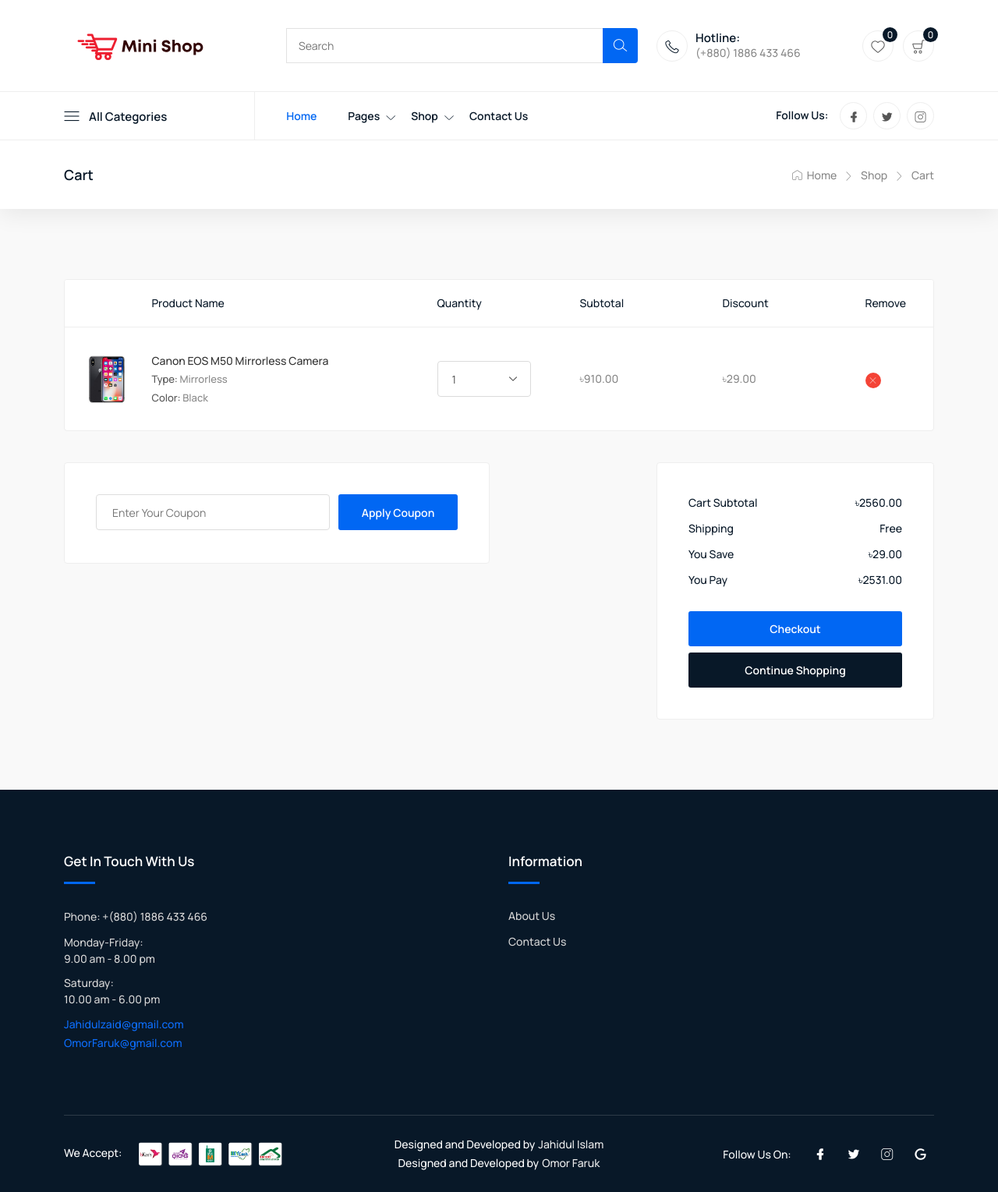
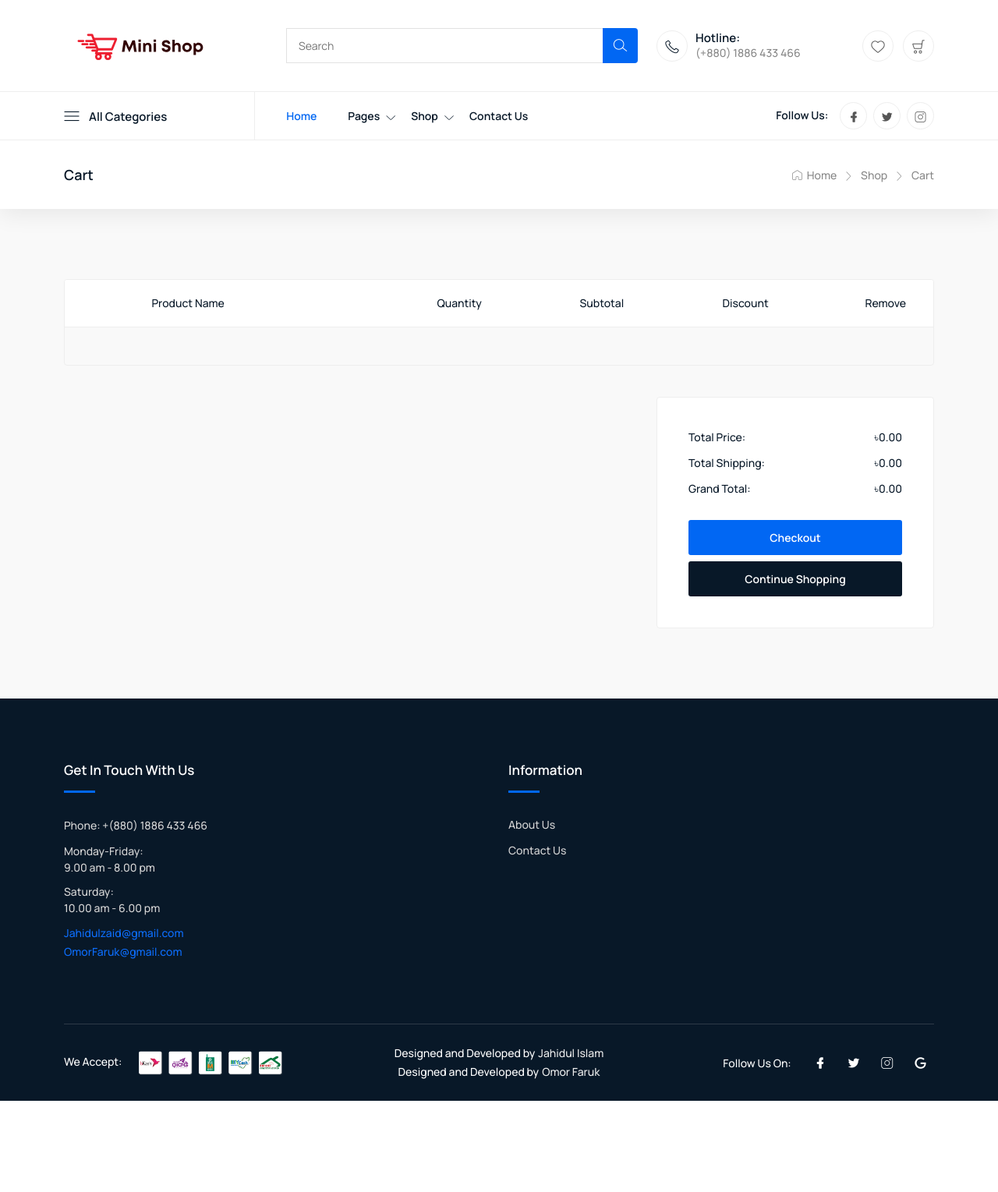
Before and after one commit to jahidulzaid/Shop, a PHP site: page /cart.php in a window 1280 px wide. Shown: the whole page at 78% size. After the commit the page ends 1412 px from the top, so only its background shows below. Run offline with PHP 8.4, Linux system fonts and the light colour scheme; tables that the repository leaves empty hold one stand-in row (values such as "Sample post").

Commit message:
Final touch before submission

```diff
--- a/about-us.php
+++ b/about-us.php
@@ -22,6 +22,7 @@
   <body>
 
   <?php
+    include 'db_connect.php';
     include 'header.php';
   ?>
 
--- a/add_product.php
+++ b/add_product.php
@@ -77,7 +77,10 @@ $conn->close();
 
 <body>
 
-    <?php include 'header.php'; ?>
+<?php
+    include 'db_connect.php';
+    include 'header.php';
+  ?>
 
     <div class="container mt-4">
         <h1 class="text-center mb-4">Add New Product</h1>
--- a/cart.php
+++ b/cart.php
@@ -72,48 +72,86 @@ include 'db_connect.php';
             </div>
           </div>
 
+          <div class="container mt-5">
+
+
+            <?php if (!empty($_SESSION['cart']))
+
+
+
+
+            ?>
+
+<?php
+if (isset($_GET['id'])) {
+  $id = intval($_GET['id']);
+  $sql = "SELECT * FROM products WHERE id = ?";
+  $stmt = $conn->prepare($sql);
+  $stmt->bind_param("i", $id);
+  $stmt->execute();
+  $result = $stmt->get_result();
+}
+?>
+
+
+
+            <?php
+
+            $total_price = 0;
+            $total_shipping = 0;
+            ?>
+
+            <?php foreach ($_SESSION['cart'] as $id => $item): ?>
+
                 <div class="cart-single-list">
                     <div class="row align-items-center">
                         <div class="col-lg-1 col-md-1 col-12">
-                <a href="product-details.php"
-                  ><img src="images/cart/01.jpg" alt="#"
-                /></a>
+                            <a href="product-details.php?id=<?= $id; ?>">
+                                <img src="<?= htmlspecialchars($item['image_url']); ?>" alt="<?= htmlspecialchars($item['name']); ?>" />
+                            </a>
                         </div>
                         <div class="col-lg-4 col-md-3 col-12">
                             <h5 class="product-name">
-                  <a href="product-details.php">
-                    Canon EOS M50 Mirrorless Camera</a
-                  >
+                                <a href="product-details.php?id=<?= $id; ?>">
+                                    <?= htmlspecialchars($item['name']); ?>
+                                </a>
                             </h5>
                             <p class="product-des">
-                  <span><em>Type:</em> Mirrorless</span>
-                  <span><em>Color:</em> Black</span>
+                                <span><em>Type:</em> <?= htmlspecialchars($item['type'] ?? 'N/A'); ?></span>
+                                <span><em>Color:</em> <?= htmlspecialchars($item['color'] ?? 'N/A'); ?></span>
                             </p>
                         </div>
                         <div class="col-lg-2 col-md-2 col-12">
                             <div class="count-input">
                                 <select class="form-control">
-                    <option>1</option>
-                    <option>2</option>
-                    <option>3</option>
-                    <option>4</option>
-                    <option>5</option>
+                                <?php for ($i = 1; $i <= 10; $i++): ?>
+                                        <option <?= $item['quantity'] == $i ? 'selected' : ''; ?>><?= $i; ?></option>
+                                <?php endfor; ?>
                                 </select>
                             </div>
                         </div>
                         <div class="col-lg-2 col-md-2 col-12">
-                <p>৳910.00</p>
+                            <p>৳<?= number_format($item['price'], 2); ?></p>
                         </div>
                         <div class="col-lg-2 col-md-2 col-12">
-                <p>৳29.00</p>
+                            <p>৳<?= number_format($item['price'] * $item['quantity'], 2); ?></p>
                         </div>
                         <div class="col-lg-1 col-md-2 col-12">
-                <a class="remove-item" href="javascript:void(0)"
-                  ><i class="lni lni-close"></i
-                ></a>
+                            <a class="remove-item" href="remove_from_cart.php?id=<?= $id; ?>">
+                                <i class="lni lni-close"></i>
+                            </a>
                         </div>
                     </div>
                 </div>
+                <?php
+                $total_price += $item['price'] * $item['quantity'];
+                $total_shipping += 29; // Example shipping cost per item
+                ?>
+            <?php endforeach; ?>
+          </div>
+
+
+
 
 
         </div>
@@ -123,23 +161,24 @@ include 'db_connect.php';
               <div class="row">
                 <div class="col-lg-8 col-md-6 col-12">
                   <div class="left">
-                    <div class="coupon">
+                    <!-- <div class="coupon">
                       <form action="#" target="_blank">
                         <input name="Coupon" placeholder="Enter Your Coupon" />
                         <div class="button">
                           <button class="btn">Apply Coupon</button>
                         </div>
                       </form>
-                    </div>
+                    </div> -->
                   </div>
                 </div>
                 <div class="col-lg-4 col-md-6 col-12">
                   <div class="right">
                     <ul>
-                      <li>Cart Subtotal<span>৳2560.00</span></li>
-                      <li>Shipping<span>Free</span></li>
-                      <li>You Save<span>৳29.00</span></li>
-                      <li class="last">You Pay<span>৳2531.00</span></li>
+                    <div class="cart-totals">
+                      <li>Total Price: <span>৳<?= number_format($total_price, 2); ?></span> </li>
+                      <li>Total Shipping: <span>৳<?= number_format($total_shipping, 2); ?></span></li>
+                      <li>Grand Total: <span>৳<?= number_format($total_price + $total_shipping, 2); ?></span></li>
+                    </div>
                     </ul>
                     <div class="button">
                       <a href="checkout.php" class="btn">Checkout</a>
--- a/checkout.php
+++ b/checkout.php
@@ -20,7 +20,8 @@
   </head>
   <body>
 
-    <?php
+  <?php
+    include 'db_connect.php';
     include 'header.php';
   ?>
 
--- a/contact.php
+++ b/contact.php
@@ -20,6 +20,7 @@
   </head>
   <body>
   <?php
+    include 'db_connect.php';
     include 'header.php';
   ?>
     <div class="breadcrumbs">
--- a/footer.php
+++ b/footer.php
@@ -67,7 +67,7 @@
               <div class="col-lg-4 col-12">
                 <div class="copyright">
                   <p>
-                    Designed and Developed by<a
+                    Developed by<a
                       href="https://github.com/jahidulzaid"
                       rel="nofollow"
                       target="_blank"
@@ -75,7 +75,7 @@
                     >
                   </p>
                   <p>
-                    Designed and Developed by<a
+                    Developed by<a
                       href="https://github.com/jahidulzaid"
                       rel="nofollow"
                       target="_blank"
--- a/header.php
+++ b/header.php
@@ -1,3 +1,5 @@
+
+
 <header class="header navbar-area">
       <div class="topbar">
         <div class="container"></div>
@@ -44,25 +46,24 @@
                   <div class="wishlist">
                     <a href="javascript:void(0)">
                       <i class="lni lni-heart"></i>
-                      <span class="total-items">0</span>
+
                     </a>
                   </div>
 
 
                   <div class="cart-items">
-                    <a href="javascript:void(0)" class="main-btn">
+                    <a href="cart.php" class="main-btn">
                       <i class="lni lni-cart"></i>
-                      <span class="total-items">0</span>
                     </a>
 
-                    <div class="shopping-item">
+                    <!-- <div class="shopping-item">
                       <div class="dropdown-cart-header">
                         <span>1 Items</span>
                         <a href="cart.php">View Cart</a>
                       </div>
 
                       <ul class="shopping-list">
-                        <!-- item as list -->
+
                         <li>
                           <a
                             href="javascript:void(0)"
@@ -100,7 +101,7 @@
                             >Checkout</a
                           >
                         </div>
-                      </div>
+                      </div> -->
                     </div>
 
 
@@ -109,6 +110,9 @@
 
 
                 </div>
+
+
+
                 <!-- cart end -->
               </div>
             </div>
@@ -121,33 +125,48 @@
         <div class="row align-items-center">
           <div class="col-lg-8 col-md-6 col-12">
             <div class="nav-inner">
-              <div class="mega-category-menu">
-                <span class="cat-button"
-                  ><i class="lni lni-menu"></i>All Categories</span
-                >
-                <ul class="sub-category">
-                  <li>
-                    <a href="product-list.php"
-                      >Electronics <i class="lni lni-chevron-right"></i
-                    ></a>
-                    <ul class="inner-sub-category">
-                      <li><a href="product-list.php">Digital Cameras</a></li>
 
-                      <li><a href="product-list.php">Camera Drones</a></li>
-                      <li><a href="product-list.php">Smart Watches</a></li>
-                      <li><a href="product-list.php">Headphones</a></li>
+            <?php
 
-                      <li><a href="product-list.php">Microphones</a></li>
-                    </ul>
-                  </li>
+$conn = new mysqli($servername, $username, $password, $dbname);
 
-                  <li><a href="product-list.php">Computers & Tablets </a></li>
-                  <li><a href="product-list.php">Laptop </a></li>
-                  <li><a href="product-list.php">Smart Phone </a></li>
-                  <li><a href="product-list.php">Food</a></li>
-                  <li><a href="product-list.php">Cloth</a></li>
-                </ul>
-              </div>
+if ($conn->connect_error) {
+    die("Connection failed: " . $conn->connect_error);
+}
+
+
+$sql = "SELECT DISTINCT category FROM products";
+$categories = $conn->query($sql);
+?>
+
+<div class="mega-category-menu">
+    <span class="cat-button">
+        <i class="lni lni-menu"></i>All Categories
+    </span>
+    <ul class="sub-category">
+        <?php
+        if ($categories->num_rows > 0) {
+            while ($category = $categories->fetch_assoc()) {
+                echo '<li>';
+                echo '<a href="product-list.php?category=' . urlencode($category['category']) . '">';
+                echo htmlspecialchars($category['category']);
+                echo '</a>';
+                echo '</li>';
+            }
+        } else {
+            echo '<li>No categories found.</li>';
+        }
+        ?>
+    </ul>
+</div>
+
+<?php
+
+?>
+
+
+
+
 
               <nav class="navbar navbar-expand-lg">
                 <button
@@ -194,6 +213,9 @@
                         <li class="nav-item"><a href="login.php">Login</a></li>
                         <li class="nav-item">
                           <a href="register.php">Register</a>
+                        </li>
+                        <li class="nav-item">
+                          <a href="admin.php">Admin Panel</a>
                         </li>
                       </ul>
                     </li>
--- a/index.php
+++ b/index.php
@@ -211,7 +211,7 @@ $result = $conn->query($sql);
     </section>
 
 
-    <section class="special-offer section">
+    <!-- <section class="special-offer section">
       <div class="container">
         <div class="row">
           <div class="col-12">
@@ -375,7 +375,7 @@ $result = $conn->query($sql);
           </div>
         </div>
       </div>
-    </section>
+    </section> -->
 
     <section class="home-product-list section">
       <div class="container">
@@ -538,8 +538,10 @@ $result = $conn->query($sql);
 
           <?php
 
+          include 'db_connect.php';
           $sql = "SELECT id, title, category, description, image_url, created_at FROM news ORDER BY created_at DESC";
           $result = $conn->query($sql);
+
 
           ?>
 
--- a/manage_products.php
+++ b/manage_products.php
@@ -35,7 +35,7 @@ $conn->close();
     <link rel="stylesheet" href="css/main.css" />
 </head>
 <body>
-    <!-- Header -->
+
     <?php include 'header.php'; ?>
 
     <div class="container mt-4">
--- a/product-details.php
+++ b/product-details.php
@@ -4,6 +4,7 @@ include 'db_connect.php';
 
 
 $product_id = isset($_GET['id']) ? intval($_GET['id']) : 0;
+
 
 // Fetch product details
 $sql = "SELECT * FROM products WHERE id = ?";
@@ -12,6 +13,7 @@ $stmt->bind_param("i", $product_id);
 $stmt->execute();
 $result = $stmt->get_result();
 $product = $result->fetch_assoc();
+
 
 if (!$product) {
     echo "<h3 class='text-center mt-5'>Product not found!</h3>";
@@ -124,7 +126,7 @@ if (!$product) {
                             <div class="col-lg-4 col-md-4 col-12">
                                 <div class="button cart-button">
                                     <button class="btn btn-primary">
-                                    <a href="add_to_cart.php?id=<?= $row['id']; ?>" class="btn">
+                                    <a href="add_to_cart.php?id=<?= $product['id']; ?>" class="btn">
     <i class="lni lni-cart"></i> Add to Cart
 </a>
                                     </button>
--- a/register.php
+++ b/register.php
@@ -16,6 +16,7 @@
   </head>
   <body>
   <?php
+    include 'db_connect.php';
     include 'header.php';
   ?>
 
@@ -53,7 +54,7 @@
               </div>
 
               <?php
-              include 'db_connect.php';
+
 
               if ($_SERVER["REQUEST_METHOD"] == "POST") {
               $first_name = $_POST['first_name'];
@@ -71,7 +72,7 @@
                   echo "Error: " . $sql . "<br>" . $conn->error;
               }
 
-              $conn->close();
+
           }
           ?>
 
--- a/search_product.php
+++ b/search_product.php
@@ -20,6 +20,7 @@
   </head>
   <body>
   <?php
+    include 'db_connect.php';
     include 'header.php';
   ?>
 
@@ -331,3 +332,6 @@ $conn->close();
     <script src="js/main.js"></script>
   </body>
 </html>
+<?php
+    include 'db_connect.php';
+  ?>
```
Also changed, not shown: add_to_cart.php (+4 -5 lines), news-details.php (added, +36 -0 lines), product-list.php (+9 -7 lines), images/news/football.jpg (added), images/news/tax-policy.jpg (added), uploads/offer-image.jpg (added). Lines whose indentation alone changed are shown as unchanged.
